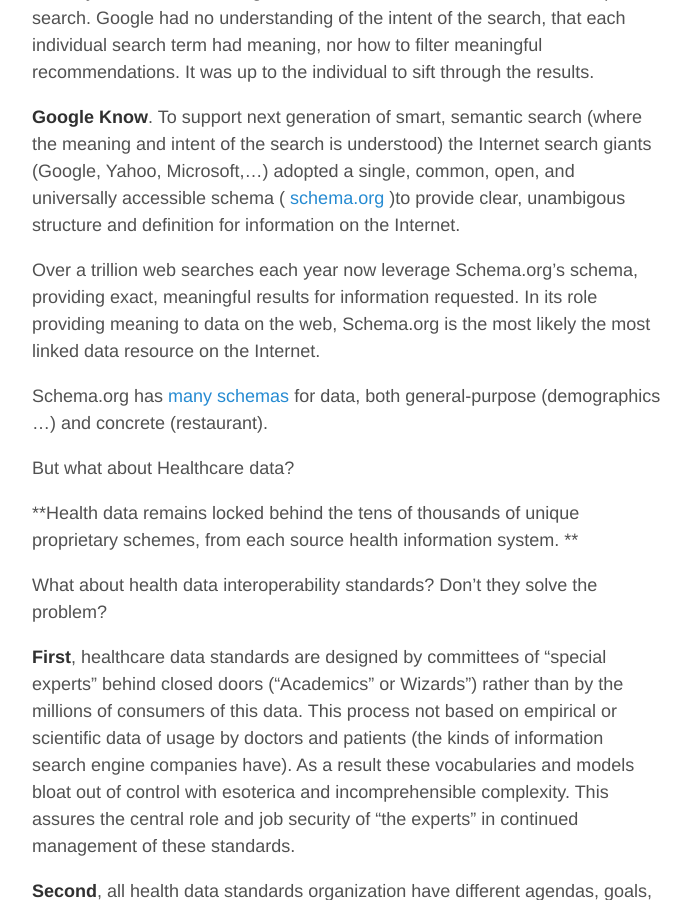
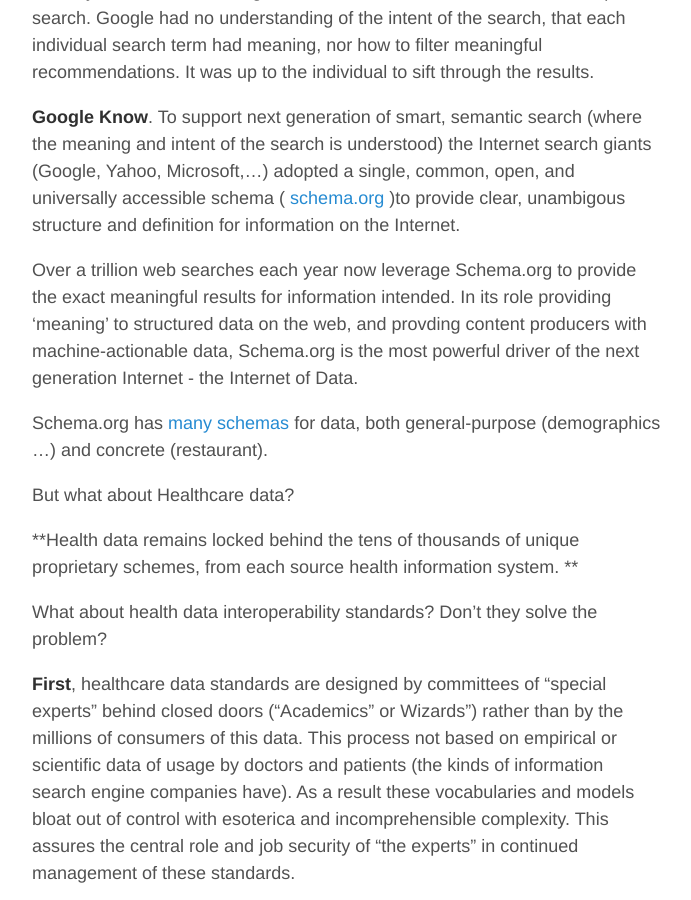
Before and after one commit to healthschema/healthschema.github.io, a Jekyll site: the page built from _posts/2015-08-07-hello-schema-org.md, in a window 1280 px wide and 900 px high, scrolled down 345 px. Shown: the whole window, without its empty margins (293-984 px from the left). Built offline with Jekyll 4.4.1, drawn with Linux system fonts in a browser that asks for light colours.

Commit message:
intro schema.org update

```diff
--- a/_posts/2015-08-07-hello-schema-org.md
+++ b/_posts/2015-08-07-hello-schema-org.md
@@ -13,7 +13,7 @@
 
 **Google Know**. To support next generation of smart, semantic search (where the meaning and intent of the search is understood) the Internet search giants (Google, Yahoo, Microsoft,...) adopted a single, common, open, and universally accessible schema ( [schema.org](http://schema.org/) )to provide clear, unambigous structure and definition for information on the Internet.
 
-Over a trillion web searches each year now leverage Schema.org's schema, providing exact, meaningful results for information requested.  In its role providing meaning to data on the web, Schema.org is the most likely the most linked data resource on the Internet.
+Over a trillion web searches each year now leverage Schema.org to provide the exact meaningful results for information intended. In its role providing 'meaning' to structured data on the web, and provding content producers with machine-actionable data, Schema.org is the most powerful driver of the next generation Internet - the Internet of Data.
 
 
 Schema.org has [many schemas](http://schema.org/docs/schemas.html) for data, both general-purpose (demographics ...) and concrete (restaurant).
```
